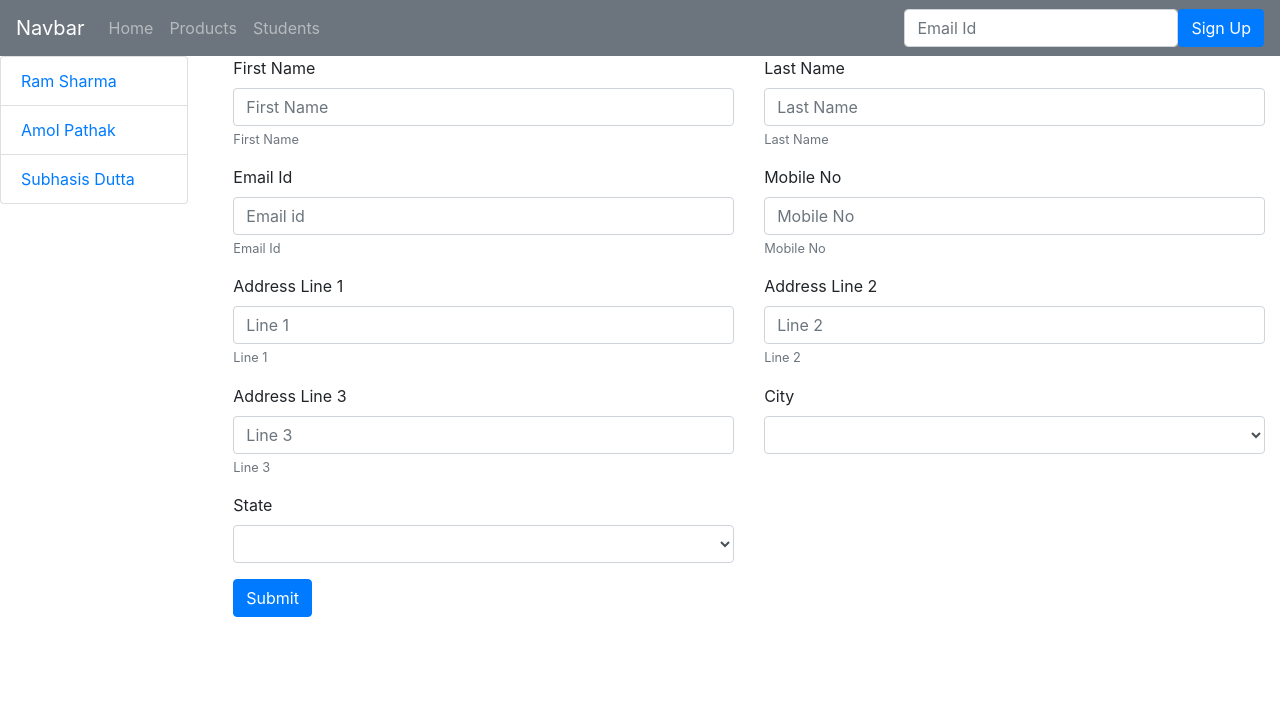
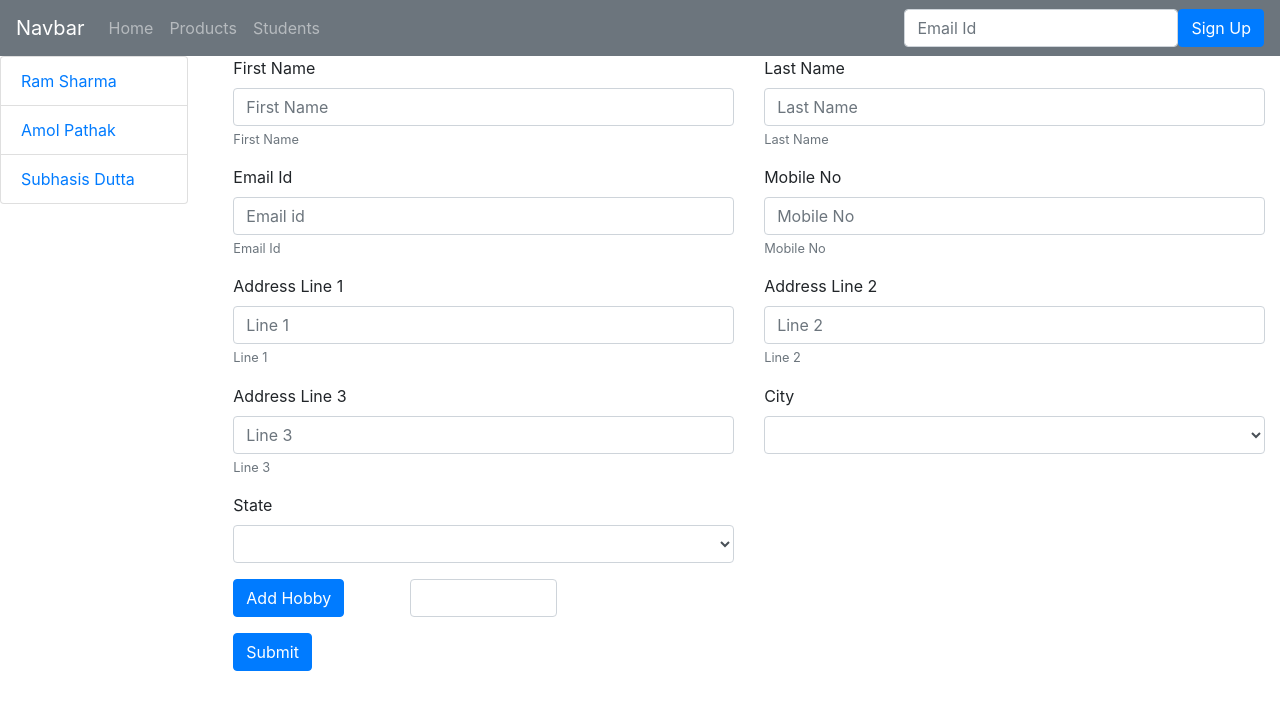
Before and after one commit to jrp1414/Oct2020App, an Angular app: page /students/1/edit in a window 1280 px wide. Shown: the top 710 px of the page. Built offline with nearby package versions, Linux system fonts and the light colour scheme.

Commit message:
RF Example 2

```diff
--- a/src/app/students/student-edit/student-edit.component.html
+++ b/src/app/students/student-edit/student-edit.component.html
@@ -4,16 +4,16 @@
             <div class="col-md-6">
                 <div class="form-group">
                     <label for="FirstName">First Name</label>
-                    <input type="text" formControlName="FirstName" class="form-control" id="FirstName" aria-describedby="helpId"
-                        placeholder="First Name">
+                    <input type="text" formControlName="FirstName" class="form-control" id="FirstName"
+                        aria-describedby="helpId" placeholder="First Name">
                     <small id="helpId" class="form-text text-muted">First Name</small>
                 </div>
             </div>
             <div class="col-md-6">
                 <div class="form-group">
                     <label for="LastName">Last Name</label>
-                    <input type="text" class="form-control" formControlName="LastName" id="LastName" aria-describedby="helpId"
-                        placeholder="Last Name">
+                    <input type="text" class="form-control" formControlName="LastName" id="LastName"
+                        aria-describedby="helpId" placeholder="Last Name">
                     <small id="helpId" class="form-text text-muted">Last Name</small>
                 </div>
             </div>
@@ -22,16 +22,16 @@
             <div class="col-md-6">
                 <div class="form-group">
                     <label for="EmailId">Email Id</label>
-                    <input type="email" class="form-control" id="EmailId" formControlName="EmailId" aria-describedby="emailHelpId"
-                        placeholder="Email id">
+                    <input type="email" class="form-control" id="EmailId" formControlName="EmailId"
+                        aria-describedby="emailHelpId" placeholder="Email id">
                     <small id="emailHelpId" class="form-text text-muted">Email Id</small>
                 </div>
             </div>
             <div class="col-md-6">
                 <div class="form-group">
                     <label for="MobileNo">Mobile No</label>
-                    <input type="text" class="form-control" id="MobileNo" formControlName="MobileNo" aria-describedby="helpId"
-                        placeholder="Mobile No">
+                    <input type="text" class="form-control" id="MobileNo" formControlName="MobileNo"
+                        aria-describedby="helpId" placeholder="Mobile No">
                     <small id="helpId" class="form-text text-muted">Mobile No</small>
                 </div>
             </div>
@@ -40,16 +40,16 @@
             <div class="col-md-6">
                 <div class="form-group">
                     <label for="AddLine1">Address Line 1</label>
-                    <input type="text" formControlName="AddLine1" class="form-control" id="AddLine1" aria-describedby="helpId"
-                        placeholder="Line 1">
+                    <input type="text" formControlName="AddLine1" class="form-control" id="AddLine1"
+                        aria-describedby="helpId" placeholder="Line 1">
                     <small id="helpId" class="form-text text-muted">Line 1</small>
                 </div>
             </div>
             <div class="col-md-6">
                 <div class="form-group">
                     <label for="AddLine2">Address Line 2</label>
-                    <input type="text" class="form-control" formControlName="AddLine2" id="AddLine2" aria-describedby="helpId"
-                        placeholder="Line 2">
+                    <input type="text" class="form-control" formControlName="AddLine2" id="AddLine2"
+                        aria-describedby="helpId" placeholder="Line 2">
                     <small id="helpId" class="form-text text-muted">Line 2</small>
                 </div>
             </div>
@@ -58,8 +58,8 @@
             <div class="col-md-6">
                 <div class="form-group">
                     <label for="AddLine3">Address Line 3</label>
-                    <input type="text" class="form-control" id="AddLine3" formControlName="AddLine3" aria-describedby="helpId"
-                        placeholder="Line 3">
+                    <input type="text" class="form-control" id="AddLine3" formControlName="AddLine3"
+                        aria-describedby="helpId" placeholder="Line 3">
                     <small id="helpId" class="form-text text-muted">Line 3</small>
                 </div>
             </div>
@@ -91,16 +91,18 @@
 
             </div>
         </div>
+        <div class="row" formArrayName="Hobbies">
+            <div class="col-md-2">
+                <button type="button" class="btn btn-primary" (click)="AddHobby()">Add Hobby</button>
+            </div>
+            <div *ngFor="let hobby of Hobbies.controls;let i=index" class="col-md-2">
+                <div class="form-group">
+                  <input type="text" class="form-control" [formControlName]="i">
+                </div>
+            </div>
 
+        </div>
         <button type="submit" class="btn btn-primary">Submit</button>
-<!--
-        <div class="row">
-            <div class="col-md-6">
 
-            </div>
-            <div class="col-md-6">
-
-            </div>
-        </div> -->
     </form>
 </div>
--- a/src/app/students/student-edit/student-edit.component.ts
+++ b/src/app/students/student-edit/student-edit.component.ts
@@ -1,5 +1,5 @@
 import { Component, OnInit } from '@angular/core';
-import { FormControl, FormGroup } from '@angular/forms';
+import { FormArray, FormControl, FormGroup } from '@angular/forms';
 
 @Component({
   selector: 'app-student-edit',
@@ -19,6 +19,9 @@ export class StudentEditComponent implements OnInit {
   AddLine3: FormControl = new FormControl();
   City: FormControl = new FormControl();
   State: FormControl = new FormControl();
+  Hobbies:FormArray = new FormArray([
+    new FormControl()
+  ]);
 
   ngOnInit(): void {
     this.studentEditForm = new FormGroup({
@@ -30,7 +33,8 @@ export class StudentEditComponent implements OnInit {
       AddLine2: this.AddLine2,
       AddLine3: this.AddLine3,
       City: this.City,
-      State: this.State
+      State: this.State,
+      Hobbies:this.Hobbies
     });
   }
 
@@ -38,4 +42,8 @@ export class StudentEditComponent implements OnInit {
     console.log(this.studentEditForm.value);
   }
 
+  AddHobby(){
+    this.Hobbies.push(new FormControl());
+  }
+
 }
```
